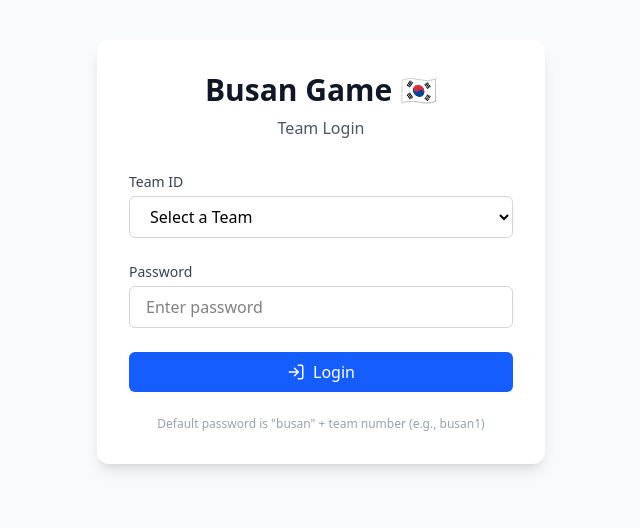
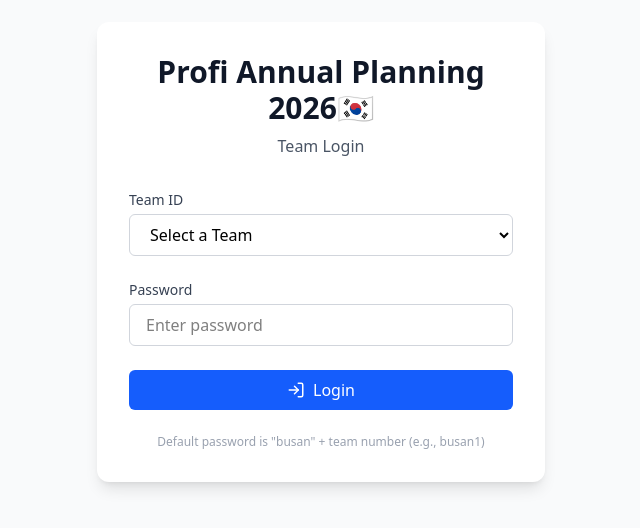
Before and after one commit to prisken/busangame, a Next.js app: page / in a window 1280 px wide. Shown: the part 148-676 px from the top of the page, without its empty margins (319-959 px from the left). Built offline with nearby package versions, Linux system fonts and the light colour scheme.

Commit message:
Update: Change game title to Profi Annual Planning 2026

```diff
--- a/app/layout.tsx
+++ b/app/layout.tsx
@@ -2,7 +2,7 @@
 import "./globals.css";
 
 export const metadata: Metadata = {
-  title: "Busan Game",
+  title: "Profi Annual Planning 2026🇰🇷",
   description: "Team game for Busan trip",
 };
 
--- a/app/page.tsx
+++ b/app/page.tsx
@@ -122,7 +122,7 @@
       <div className="min-h-screen flex items-center justify-center bg-gray-50 px-4">
         <div className="max-w-md w-full bg-white p-8 rounded-xl shadow-lg">
           <div className="text-center mb-8">
-            <h1 className="text-3xl font-bold text-gray-900">Busan Game 🇰🇷</h1>
+            <h1 className="text-3xl font-bold text-gray-900">Profi Annual Planning 2026🇰🇷</h1>
             <p className="text-gray-600 mt-2">Team Login</p>
           </div>
 
@@ -190,7 +190,7 @@
       <header className="bg-white shadow-sm sticky top-0 z-10">
         <div className="max-w-3xl mx-auto px-4 py-4 flex justify-between items-center">
           <div>
-            <h1 className="text-xl font-bold text-gray-900">Busan Game 🇰🇷</h1>
+            <h1 className="text-xl font-bold text-gray-900">Profi Annual Planning 2026🇰🇷</h1>
             <button
               onClick={handleNameChange}
               className="text-2xl font-bold text-blue-600 hover:text-blue-800 transition-colors flex items-center gap-2"
```
Also changed, not shown: 1 other file (tests, documents, lock files or other folders).
